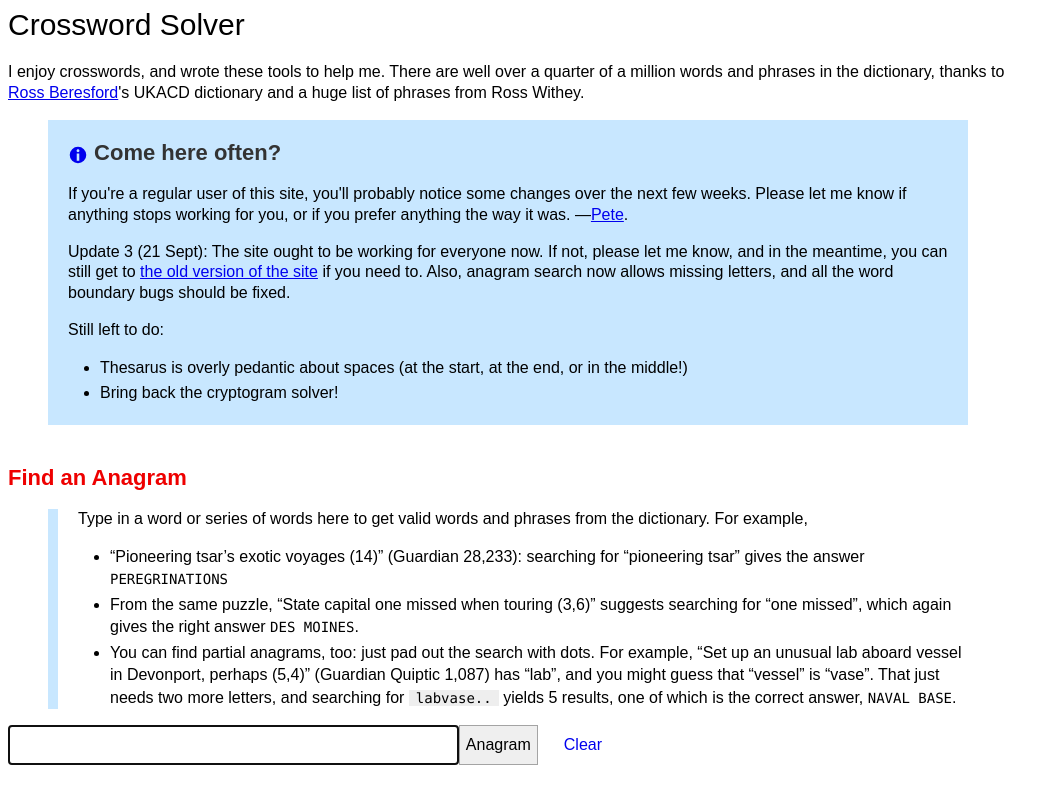
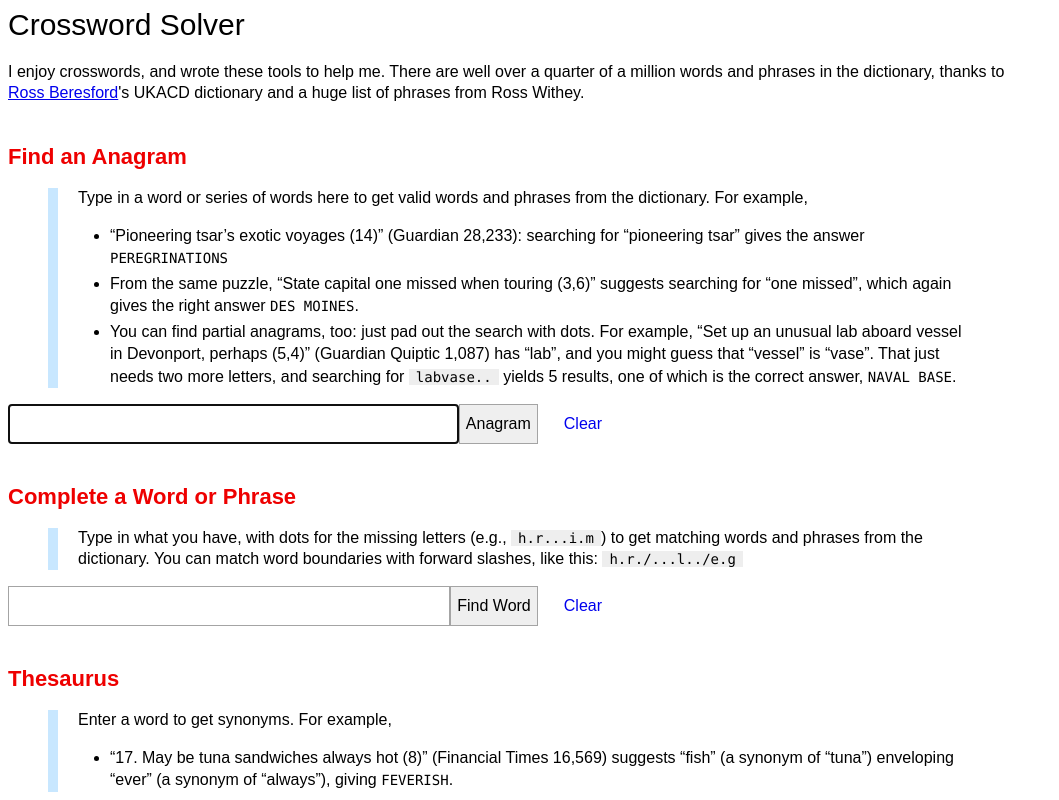
Before and after one commit to pbevin/wordfun, a React (Create React App) app: page / in a window 1280 px wide. Shown: the top 800 px of the page, without its empty margins (0-1059 px from the left). Built offline with nearby package versions, Linux system fonts and the light colour scheme.

Commit message:
Remove "Come here often" section

```diff
--- a/src/intro.tsx
+++ b/src/intro.tsx
@@ -1,5 +1,5 @@
-import React from 'react';
-import infoIcon from './icons/info.svg';
+import React from "react";
+import infoIcon from "./icons/info.svg";
 
 export default function Intro() {
   return (
@@ -7,40 +7,11 @@ export default function Intro() {
       <div id="intro">
         <h1>Crossword Solver</h1>
         <p>
-          I enjoy crosswords, and wrote these tools to help me. There are well
-          over a quarter of a million words and phrases in the dictionary,
-          thanks to <a href="http://www.crosswordman.com/">Ross Beresford</a>'s
-          UKACD dictionary and a huge list of phrases from Ross Withey.
+          I enjoy crosswords, and wrote these tools to help me. There are well over a quarter of a
+          million words and phrases in the dictionary, thanks to{" "}
+          <a href="http://www.crosswordman.com/">Ross Beresford</a>'s UKACD dictionary and a huge
+          list of phrases from Ross Withey.
         </p>
-
-        <div className="info callout">
-          <h2>
-            <img src={infoIcon} alt="info" className="info-icon" /> Come here
-            often?
-          </h2>
-          <p>
-            If you're a regular user of this site, you'll probably notice some
-            changes over the next few weeks. Please let me know if anything
-            stops working for you, or if you prefer anything the way it was.
-            &mdash;<a href="mailto:pete@petebevin.com">Pete</a>.
-          </p>
-          <p>
-            Update 3 (21 Sept): The site ought to be working for everyone now.
-            If not, please let me know, and in the meantime, you can still get
-            to <a href="https://old.wordfun.ca/">the old version of the site</a>{' '}
-            if you need to. Also, anagram search now allows missing letters, and
-            all the word boundary bugs should be fixed.
-          </p>
-
-          <p>Still left to do:</p>
-          <ul className="todo">
-            <li>
-              Thesarus is overly pedantic about spaces (at the start, at the
-              end, or in the middle!)
-            </li>
-            <li>Bring back the cryptogram solver!</li>
-          </ul>
-        </div>
       </div>
     </section>
   );
```
